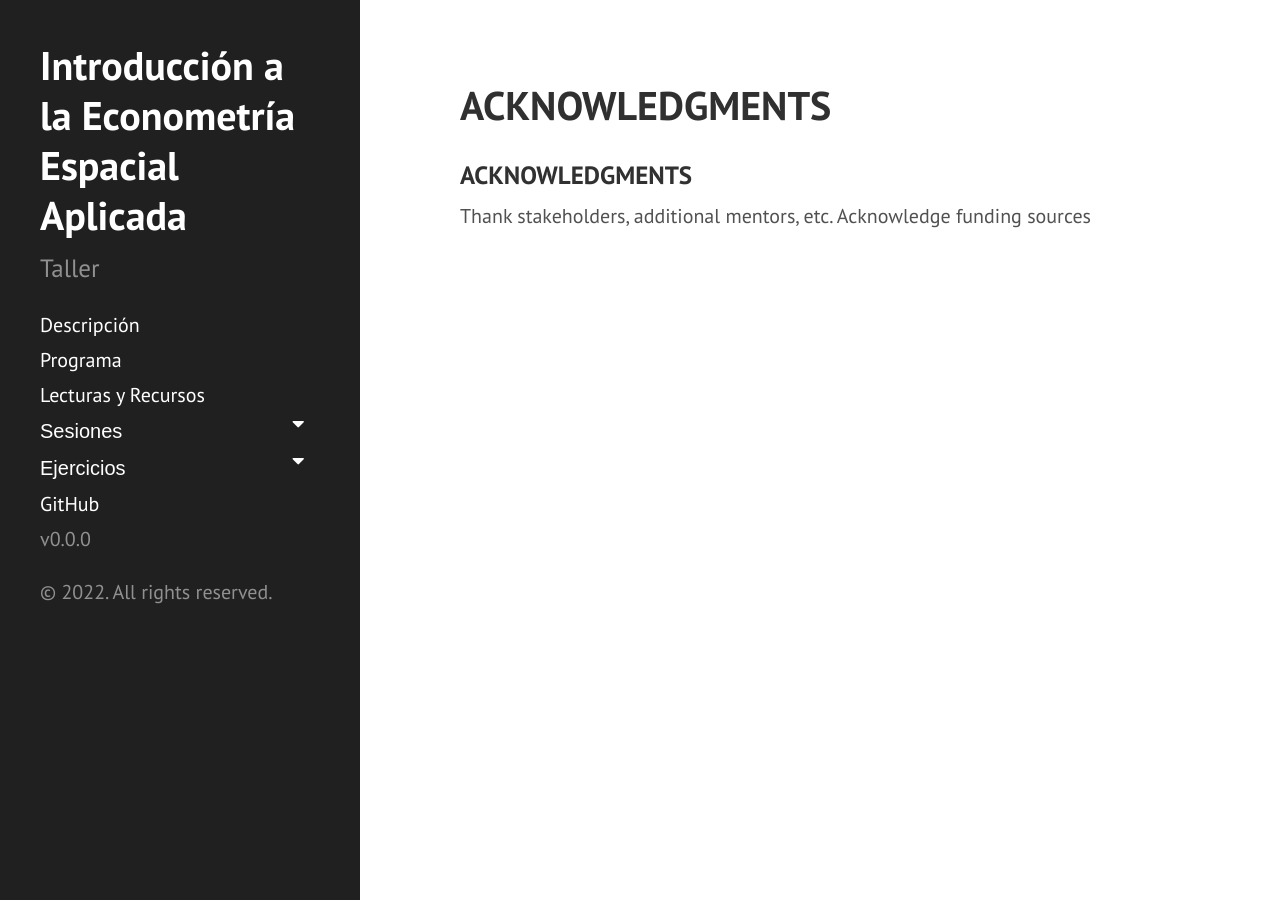
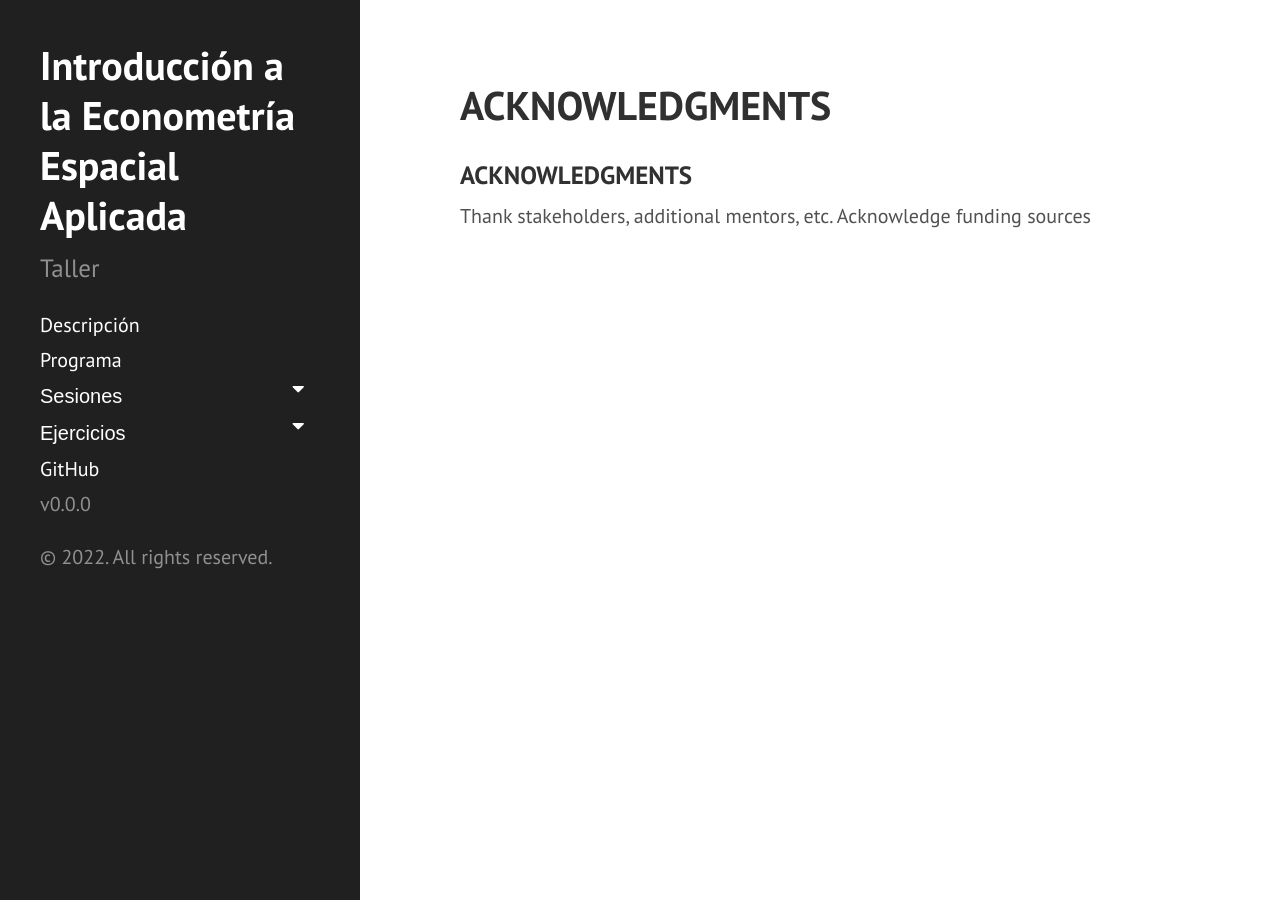
Before and after one commit to ifarah/sp_reg, a Jekyll site: the page built from acknowledgements.md, in a window 1280 px wide. Built offline with Jekyll 4.4.1, drawn with Linux system fonts in a browser that asks for light colours; our own code applies the rules of GitHub Pages for plain Markdown files.

Commit message:
Update sidebar.html

```diff
--- a/_includes/sidebar.html
+++ b/_includes/sidebar.html
@@ -13,8 +13,7 @@
     <nav class="sidebar-nav">
 
       <a class="sidebar-nav-item{% if page.url == site.baseurl %} active{% endif %}" href="{{ site.baseurl }}">Descripción</a>
-      <a class="sidebar-nav-item {% if page.url == node.url %} active{% endif %}" href="{{ '/motivation' | prepend: site.baseurl }}">Programa</a>
-      <a class="sidebar-nav-item {% if page.url == node.url %} active{% endif %}" href="{{ '/results' | prepend: site.baseurl }}">Lecturas y Recursos</a>
+      <a class="sidebar-nav-item {% if page.url == node.url %} active{% endif %}" href="{{ '/programa' | prepend: site.baseurl }}">Programa</a>
 
       <!-- An example of a section with drop-down menu -->
       <button class="dropdown-btn">Sesiones
```
